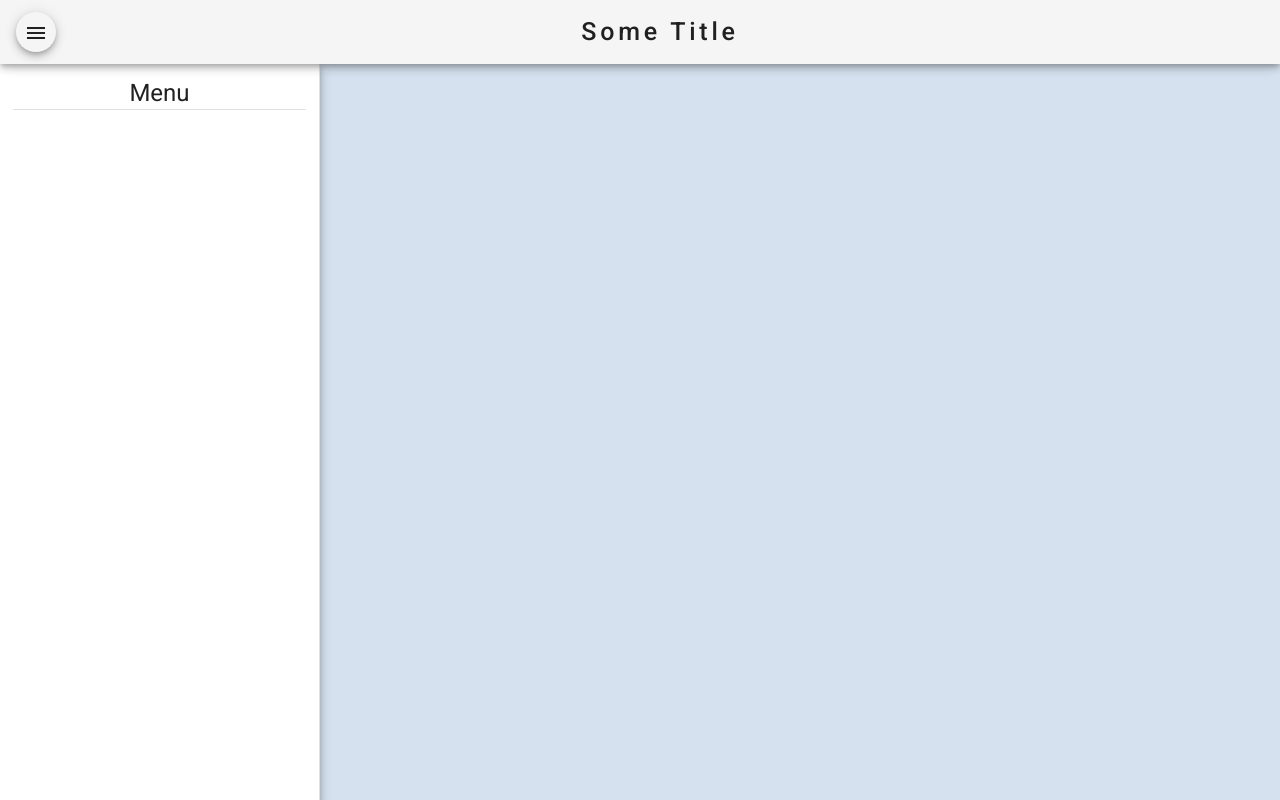
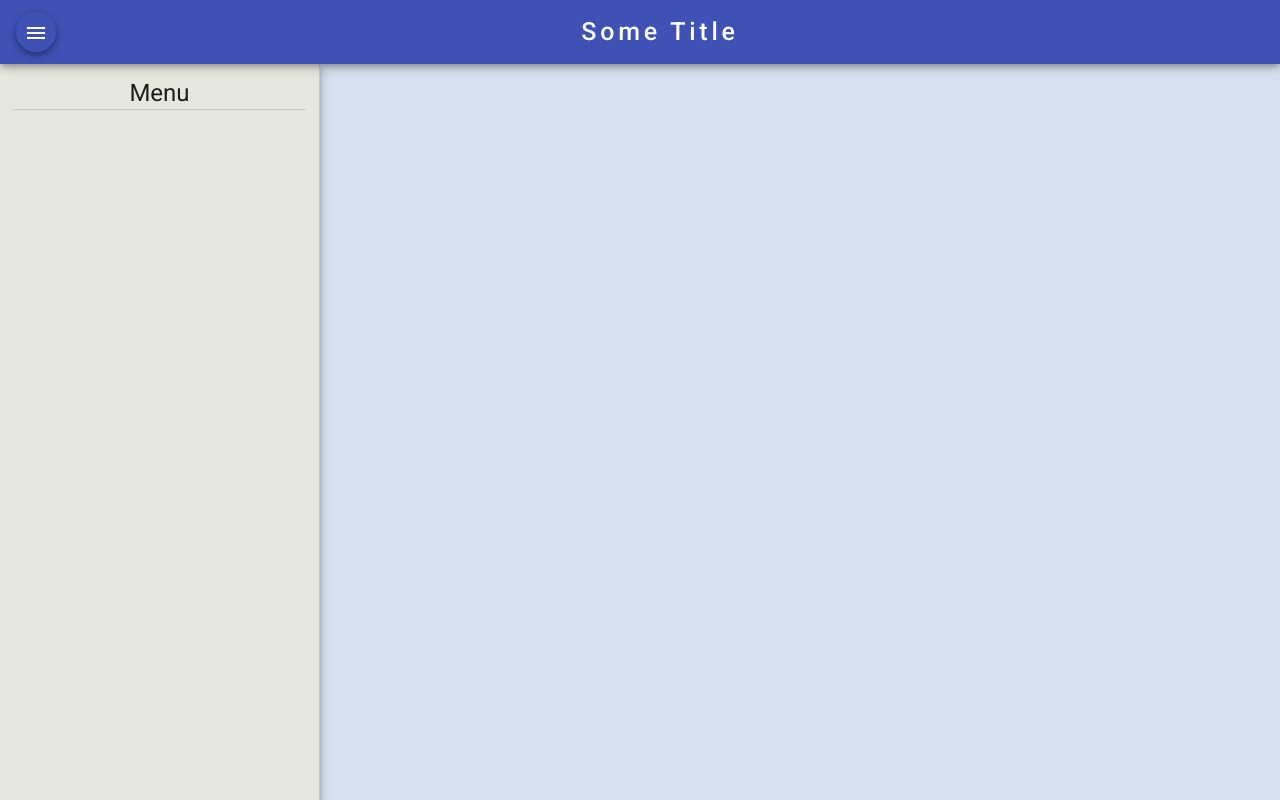
Before and after one commit to Akk4r1n/AngularMaterialToolbarSidenavTemplate, an Angular app: page / in a window 1280 px wide. Built offline with nearby package versions, Linux system fonts and the light colour scheme.

Commit message:
style components

```diff
--- a/src/app/components/sidenav/sidenav.component.css
+++ b/src/app/components/sidenav/sidenav.component.css
@@ -10,6 +10,7 @@ mat-sidenav {
   height: 100%;
   box-sizing: border-box;
   text-align: center;
+  background-color: #e7e7de;
 }
 
 h1 {
--- a/src/app/components/toolbar/toolbar.component.html
+++ b/src/app/components/toolbar/toolbar.component.html
@@ -1,4 +1,4 @@
-<mat-toolbar class="mat-elevation-z5">
+<mat-toolbar class="mat-elevation-z5" color="primary">
   <button class="mat-elevation-z5" mat-icon-button (click)="onMenuButtonClicked()">
     <mat-icon>menu</mat-icon>
   </button>
```
